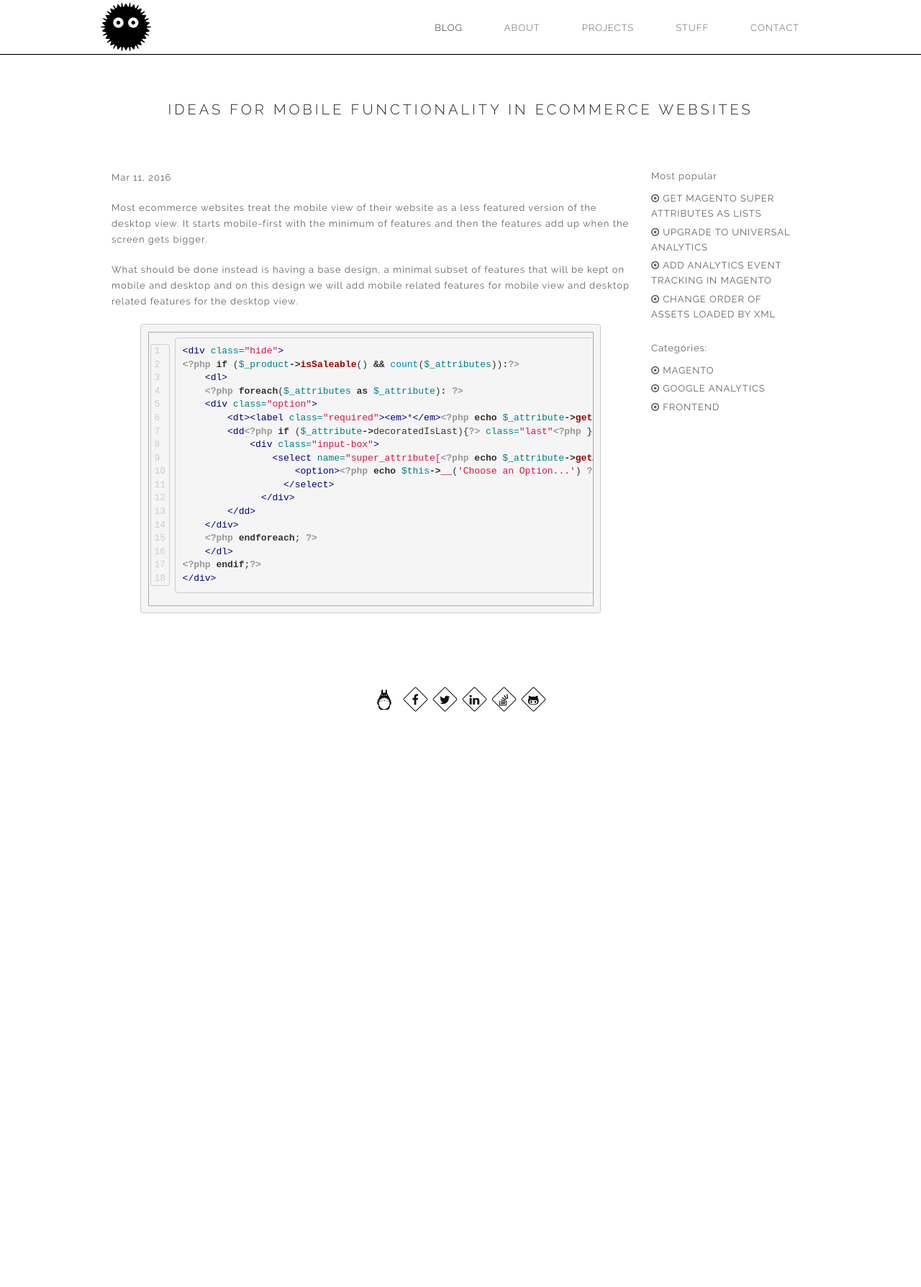
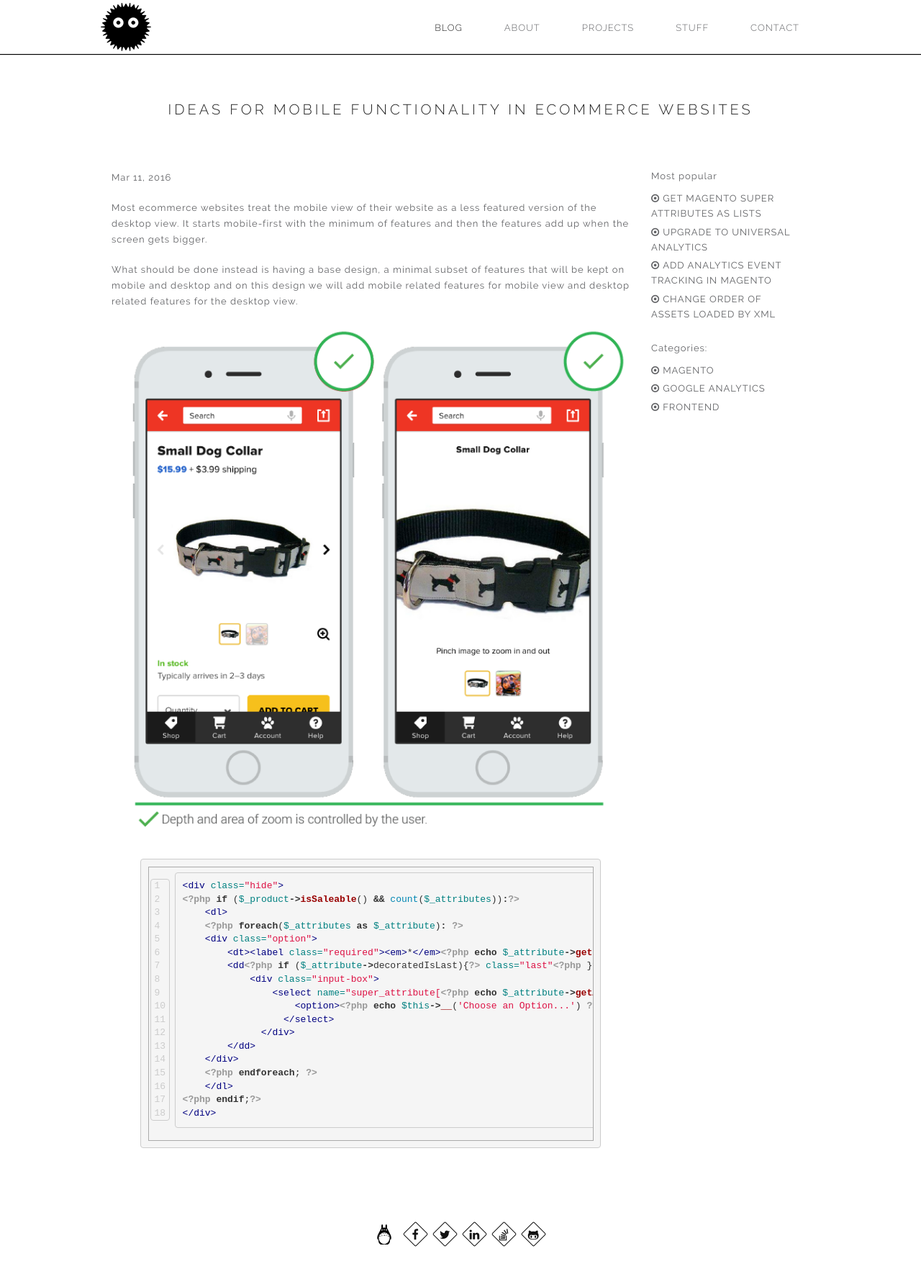
Before and after one commit to ClaudiuCreanga/ClaudiuCreanga.github.io, a Jekyll site: the page built from _posts/2015-07-19-ideas-mobile-functionality-ecommerce.markdown, in a window 1280 px wide. Shown: the whole page at 72% size. Built offline with Jekyll 4.4.1, drawn with Linux system fonts in a browser that asks for light colours; nearby versions of some CDN libraries; comment, search, counter and statistics services are not loaded; before the commit the page ends 1045 px from its top, so only the background shows below that.

Commit message:
new posts images

```diff
--- a/_posts/2015-07-19-ideas-mobile-functionality-ecommerce.markdown
+++ b/_posts/2015-07-19-ideas-mobile-functionality-ecommerce.markdown
@@ -8,6 +8,9 @@ description: "A list of useful functionalities that are often missing on mobile
 Most ecommerce websites treat the mobile view of their website as a less featured version of the desktop view. It starts mobile-first with the minimum of features and then the features add up when the screen gets bigger.
 
 What should be done instead is having a base design, a minimal subset of features that will be kept on mobile and desktop and on this design we will add mobile related features for mobile view and desktop related features for the desktop view.
+
+
+<img src="../assets/images/post-images/mobile-site-1.png" alt="" />
 {% highlight php linenos %}
 <div class="hide">
 <?php if ($_product->isSaleable() && count($_attributes)):?>
```
Also changed, not shown: assets/images/post-images/mobile-site-1.png (added), assets/images/post-images/mobile-site-2.png (added), assets/images/post-images/mobile-site-3.png (added), assets/images/post-images/mobile-site-4.png (added), assets/images/post-images/mobile-site-5.png (added), assets/images/post-images/mobile-site-6.png (added), assets/images/post-images/mobile-site-7.png (added), assets/images/post-images/mobile-site-8.png (added), assets/images/post-images/mobile-site-9.png (added).
